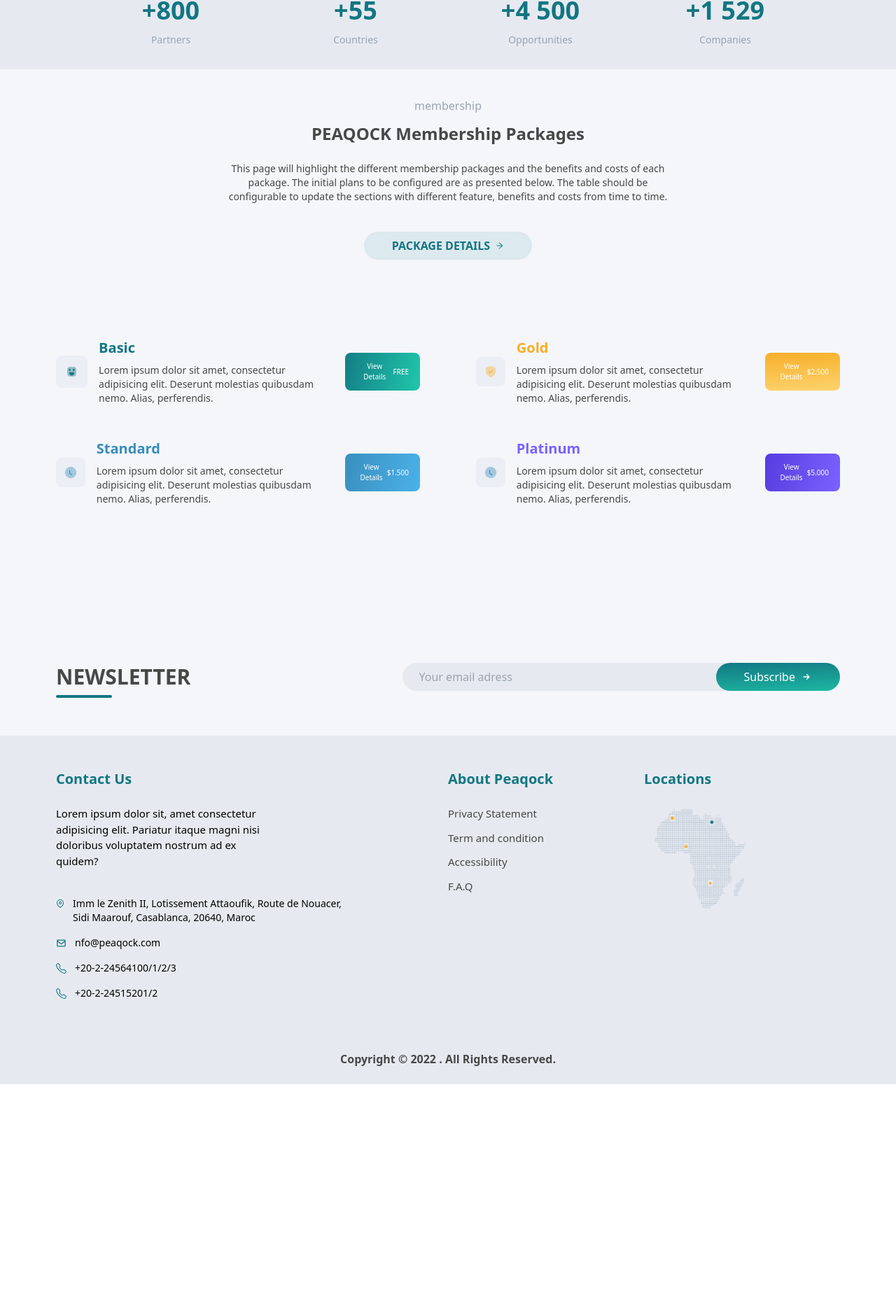
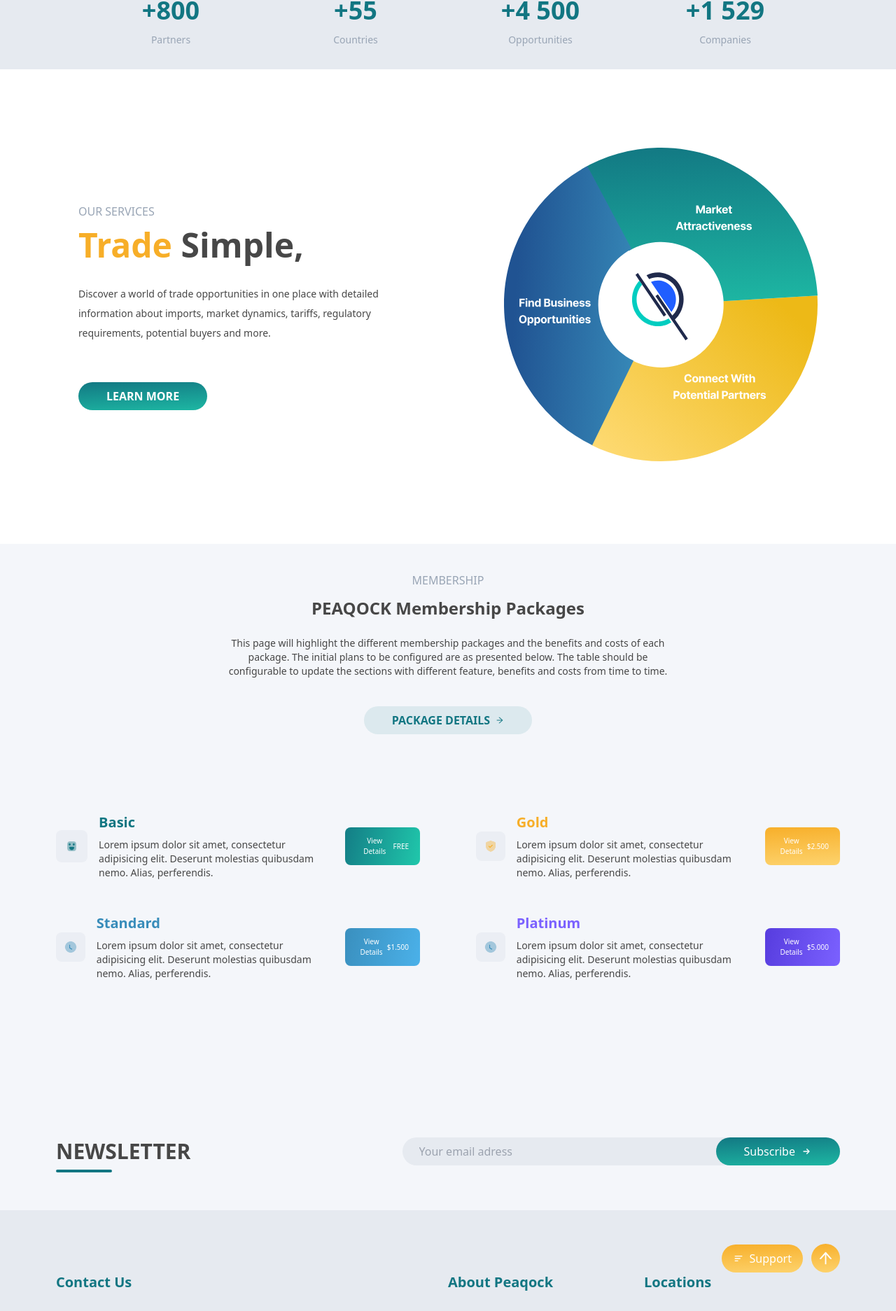
Before and after one commit to chourafiDev/Peaqock, a Next.js app: page / in a window 1280 px wide. Shown: the part 837-2710 px from the top of the page at 70% size. Before the commit the page ends 2386 px from the top, so only its background shows below. Built offline with nearby package versions, Linux system fonts and the light colour scheme.

Commit message:
Design Services  Section

```diff
--- /dev/null
+++ b/app/components/About.tsx
@@ -0,0 +1,32 @@
+import React from "react";
+import Button from "./Utils/Button";
+
+const About = () => {
+  return (
+    <div className="mx-28 my-28">
+      <div className="w-full grid grid-cols-2 items-center justify-between">
+        <div>
+          <p className="uppercase text-second-gray mb-3">Our Services</p>
+          <h2 className="text-base-gray font-bold text-3xl mb-6">
+            PEAQOCK is a member <br /> driven network
+          </h2>
+          <p className="text-base-gray text-sm pb-10">
+            The purpose of TRADAR Club is to be a network of international
+            businesses and executives dedicated to transforming Africa through
+            the vehicles of trade and investment. TRADAR Club Members are global
+            industry leaders, African corporates, intergovernmental
+            organisations, policy makers and other influential stakeholders
+            committed to the shared objective of unlocking growth and
+            development for the African continent
+          </p>
+          <Button cssClasses="btn btn-green">
+            <span className="uppercase font-semibold">Learn More</span>
+          </Button>
+        </div>
+        <div className="ml-auto">test</div>
+      </div>
+    </div>
+  );
+};
+
+export default About;
--- a/app/components/Membership.tsx
+++ b/app/components/Membership.tsx
@@ -7,7 +7,7 @@
   return (
     <div className="bg-light-gray px-20 pt-10 pb-40">
       <div className="mb-10 text-center">
-        <p className="text-second-gray mb-3">membership</p>
+        <p className="text-second-gray mb-3 uppercase">membership</p>
         <h1 className="text-base-gray font-bold text-2xl mb-6">
           PEAQOCK Membership Packages
         </h1>
--- /dev/null
+++ b/app/components/Services.tsx
@@ -0,0 +1,32 @@
+import Image from "next/image";
+import React from "react";
+import { chart } from "../../assets";
+import Button from "./Utils/Button";
+
+const Services = () => {
+  return (
+    <div className="mx-28 my-28">
+      <div className="w-full grid grid-cols-2 items-center justify-between gap-40">
+        <div>
+          <p className="uppercase text-second-gray mb-3">Our Services</p>
+          <h2 className="text-base-gray font-bold text-5xl mb-8">
+            <span className="text-gold">Trade</span> Simple,
+          </h2>
+          <p className="text-base-gray text-sm pb-14 leading-loose">
+            Discover a world of trade opportunities in one place with detailed
+            information about imports, market dynamics, tariffs, regulatory
+            requirements, potential buyers and more.
+          </p>
+          <Button cssClasses="btn btn-green">
+            <span className="uppercase font-semibold">Learn More</span>
+          </Button>
+        </div>
+        <div className="ml-auto">
+          <Image src={chart} alt={chart} width={450} />
+        </div>
+      </div>
+    </div>
+  );
+};
+
+export default Services;
--- a/app/core/Layout/Footer/index.tsx
+++ b/app/core/Layout/Footer/index.tsx
@@ -1,14 +1,27 @@
 import { FiMapPin } from "react-icons/fi";
-import { BiEnvelope } from "react-icons/bi";
+import { BiEnvelope, BiMenuAltLeft } from "react-icons/bi";
 import { BsTelephone } from "react-icons/bs";
+import { AiOutlineArrowUp } from "react-icons/ai";
 import { africa } from "../../../../assets";
 import Link from "next/link";
 import Image from "next/image";
+import Button from "../../../components/Utils/Button";
 
 const Footer = () => {
   return (
     <div className="bg-forth-gray px-20">
       <div className="py-12">
+        <div className="flex justify-end">
+          <div className="flex items-center gap-3">
+            <Button cssClasses="btn btn-yellow flex items-center gap-2 px-4">
+              <BiMenuAltLeft className="font-bold" />
+              <span className="font-normal">Support</span>
+            </Button>
+            <Button cssClasses="btn btn-yellow rounded-full p-2">
+              <AiOutlineArrowUp className="font-bold" size={25} />
+            </Button>
+          </div>
+        </div>
         <div className="grid grid-cols-4">
           <div className="col-span-2 pr-36">
             <h3 className="text-primary font-bold text-xl pb-6">Contact Us</h3>
--- a/assets/index.ts
+++ b/assets/index.ts
@@ -3,5 +3,6 @@
 import Icon3 from "./icons/icon-3.png";
 import africa from "./africa.png";
 import logo from "./logo.png";
+import chart from "./chart.svg";
 
-export { Icon1, Icon2, Icon3, africa, logo };
+export { Icon1, Icon2, Icon3, africa, logo, chart };
--- a/pages/index.tsx
+++ b/pages/index.tsx
@@ -3,6 +3,7 @@
 import Banner from "../app/components/Banner";
 import Membership from "../app/components/Membership";
 import NewsLetter from "../app/components/NewsLetter";
+import Services from "../app/components/Services";
 import Statistics from "../app/components/Statistics";
 
 const Home: NextPage = () => {
@@ -17,6 +18,7 @@
       <main className="">
         <Banner />
         <Statistics />
+        <Services />
         <Membership />
         <NewsLetter />
       </main>
```
Also changed, not shown: assets/chart.svg (added).
